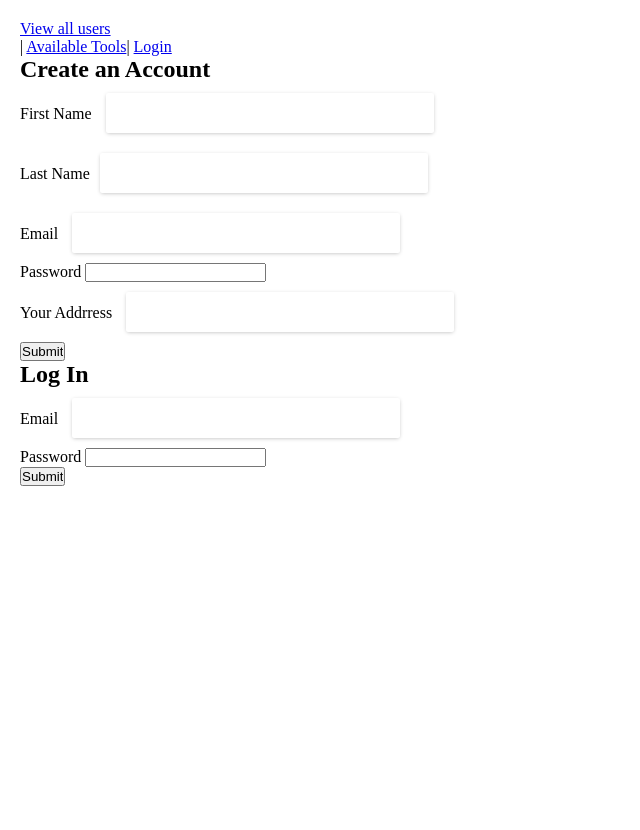
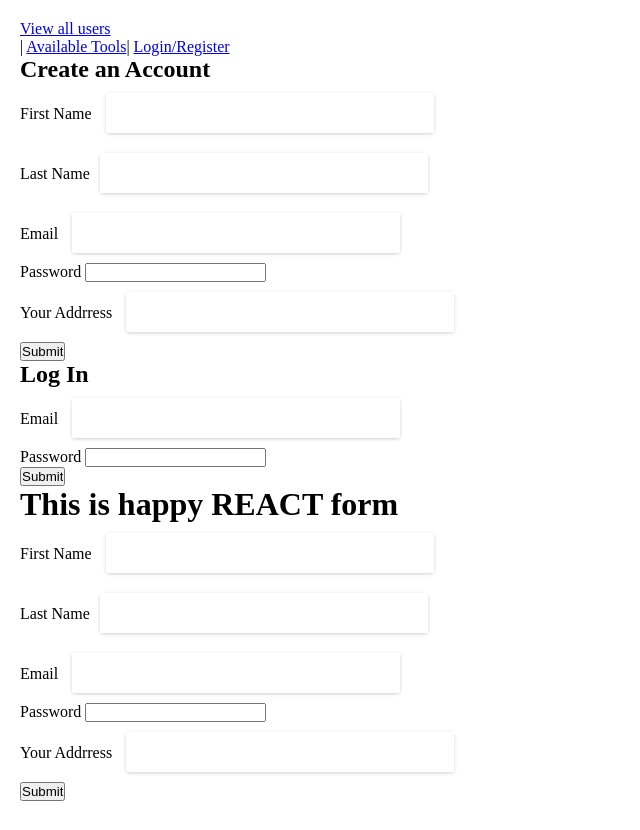
Before and after one commit to BdoAni/NearME, a Flask app: page /login in a window 1280 px wide. Shown: the whole page, without its empty margins (0-640 px from the left). Run offline with Flask 2, Linux system fonts and the light colour scheme; some libraries are stand-ins or nearby versions.

Commit message:
Commiting React Registration forms

```diff
--- a/server.py
+++ b/server.py
@@ -80,6 +80,33 @@ def register_user():
         flash("Account created! Please log in.")
 
     return redirect("/")
+
+
+# /////////////////////////////////////////Registter a new user React//////////////////////////////
+@app.route("/users/new/api", methods=["POST"])
+def register_user_in_react():
+    """Create a new user."""
+
+    data=request.get_json()
+    first_name = data.get("first_name")
+    last_name = data.get("last_name")
+    email = data.get("email")
+    print(f'******************* PRINTING EMAIL {email}')
+    password = data.get("password")
+    address = data.get("address")
+
+    user = User.get_by_email(email)
+
+    result={}
+    if user:
+        result['status']="Cannot create an account with that email. Try again."
+    else:
+        user = User.create(first_name, last_name, email, password, address)
+        db.session.add(user)
+        db.session.commit()
+        result['status']="Account created! Please log in."
+
+    return jsonify(result)
 
 
 # /////////////////////////////////////// LOGIN  //////////////////////////////////////////////////////
@@ -451,6 +478,7 @@ def payments_forms():
 
     if not "user_id" in session:
         return redirect("/")
+
     customer = stripe.Customer.create(
     email=request.form['stripeEmail'],
     source=request.form['stripeToken'],
@@ -463,7 +491,6 @@ def payments_forms():
         amount=amount,
         currency='usd',
     )
-
     # user_id=session["user_id"]
     # user=User.get_by_id(user_id)
     # reservation = Reservation.all_reservations()
@@ -484,6 +511,8 @@ def success_forms():
         addresses.append(reservation.tool.user.address)
 
         # addresses.append(escape(reservation.tool.user.address))
+        # session.clear()
+        # return 'Session cleared!'
 
     return render_template('success.html', user=user,  reservations=user.reservations, addresses=addresses, GOOGLEMAP_KEY=GOOGLEMAP_KEY )
 
--- a/static/css/review.css
+++ b/static/css/review.css
@@ -44,6 +44,13 @@
 .fa-star{
     color: #ffc700;
 }
+.reviews-container {
+    height: 300px;
+    overflow: auto;
+}
 .reviews li{
     list-style: none;
+        padding: 10px;
+        border-bottom: 1px solid #ddd;
+
 }
--- /dev/null
+++ b/static/js/loginRegister.jsx
@@ -0,0 +1,58 @@
+'use strict'
+alert("you connected to js")
+
+function Register() {
+    const [first_name, setFirst_name] = React.useState("");
+    const [last_name, setLast_name] = React.useState("");
+    const [email, setEmail] = React.useState('');
+    const [password, setPassword] = React.useState('');
+    const [address, setAddress] = React.useState('');
+
+
+
+    const handleRegister = (evt) => {
+        evt.preventDefault()
+        fetch(`/users/new/api`, {
+            method: 'POST',
+            headers: { 'Content-type': 'application/json; charset=UTF-8' },
+            body: JSON.stringify({
+                "first_name": first_name,
+                "last_name": last_name,
+                "email": email,
+                "password": password,
+                "address": address
+            })
+        })
+            .then(res => res.json()
+                .then(data => {
+                    console.log(data)
+                }))
+            .catch((err) => console.error(err));
+    };
+
+    return (
+        <div>
+            <form onSubmit={handleRegister}>
+            <p>
+                First Name <input type="text" value={first_name} onChange={(e) => setFirst_name(e.target.value)} />
+            </p>
+            <p>
+                Last Name<input type="text" value={last_name} onChange={(e) => setLast_name(e.target.value)} />
+            </p>
+            <p>
+                Email <input type="text" value={email} onChange={(e) => setEmail(e.target.value)} />
+            </p>
+            <p>
+                Password <input type="password" value={password} onChange={(e) => setPassword(e.target.value)} />
+            </p>
+            <p>
+                Your Addrress <input type="text" value={address} onChange={(e) => setAddress(e.target.value)} />
+            </p>
+            <input type="submit"></input>
+            </form>
+        </div>
+    )
+
+}
+
+ReactDOM.render(<Register/>, document.getElementById('app'));
--- a/templates/base.html
+++ b/templates/base.html
@@ -27,7 +27,8 @@
         <a href="/logout">Logout</a>
         <a href="/tools/new"> Add tool</a>
         {% else %}
-        <a href="/login">Login</a>
+        <a href="/login">Login/Register</a>
+
         {% endif %}
     </div>
     {% for msg in get_flashed_messages() %}
@@ -43,6 +44,7 @@
     {% endblock %}
 
     <script src="/static/js/delete.js"></script>
+
     <link rel="stylesheet" href="/static/css/review.css">
     <!-- <script src="/static/js/search.js"></script> -->
     <!-- <script src="/static/js/googleMapLocation.js"></script> -->
--- a/templates/login.html
+++ b/templates/login.html
@@ -39,4 +39,11 @@
         <input type="submit">
     </p>
 </form>
+
+
+
+<h1>This is happy REACT form</h1>
+<div id ="app" > </div>
+<script type="text/jsx" src="/static/js/loginRegister.jsx"></script>
+
 {% endblock %}
--- a/templates/success.html
+++ b/templates/success.html
@@ -15,6 +15,8 @@
         <p>
             We appreciate your business! If you have any questions, please email
             <a href="mailto:nearmebefree@gmail.com">nearmebefree@gmail.com</a>
+            <p>Your current order is:</p>
+            <p>{{ reservations[0].tool.tool_name }}</p>
             {% for order in reservations %}
             <p> you rented: {{order.tool.tool_name}} </p>
             <p> Your pck up day is: {{order.start_date.strftime("%m/%d/%y")}} </p>
```
Also changed, not shown: static/js/googleMap.js (+6 -3 lines), templates/all_tools.html (+1 -12 lines).
